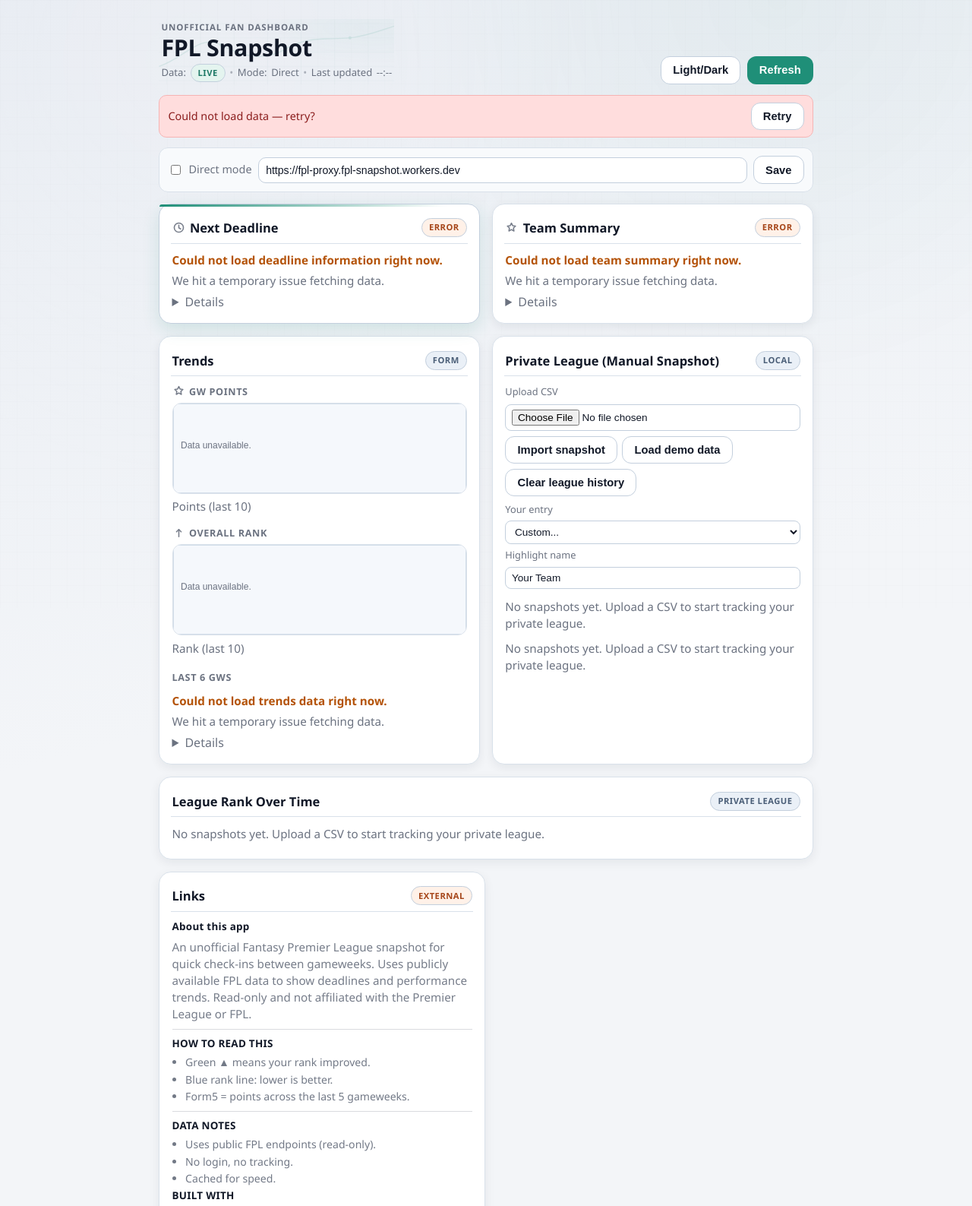
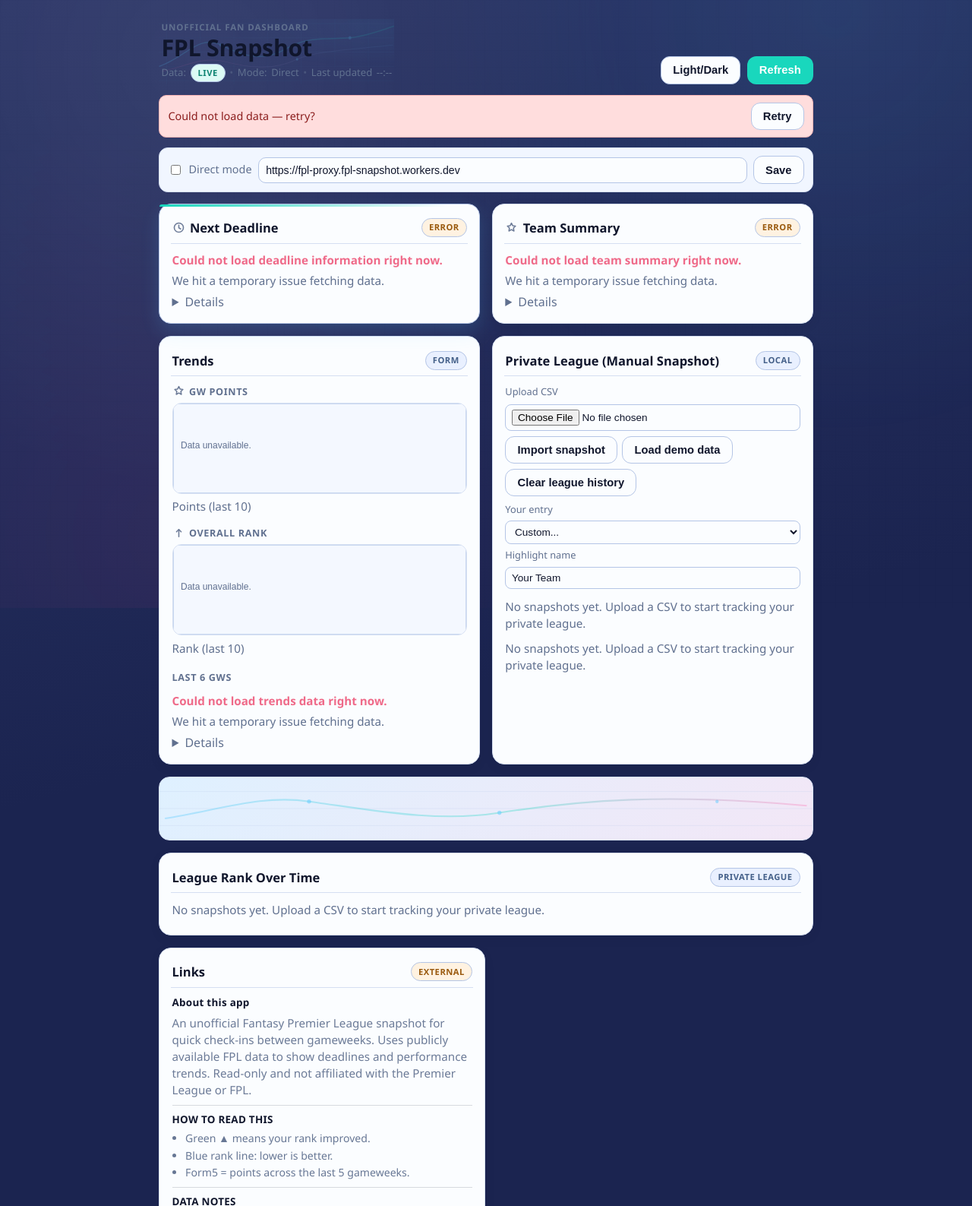
Before and after one commit to haikojo/fpl-snapshot, a plain HTML site: page index.html in a window 1280 px wide. Shown: the top 1587 px of the page at 76% size. Drawn offline with Linux system fonts and the light colour scheme; no server answers.

Commit message:
Add energetic theme with SVG header and section divider

```diff
--- a/index.html
+++ b/index.html
@@ -13,21 +13,31 @@
           <div class="header-artwork" aria-hidden="true">
             <svg viewBox="0 0 560 140" preserveAspectRatio="none">
               <defs>
-                <radialGradient id="hdrGlow" cx="88%" cy="18%" r="55%">
-                  <stop offset="0%" stop-color="currentColor" stop-opacity="0.18" />
-                  <stop offset="100%" stop-color="currentColor" stop-opacity="0" />
+                <radialGradient id="hdrGlow" cx="88%" cy="18%" r="58%">
+                  <stop offset="0%" stop-color="var(--accent-info)" stop-opacity="0.2" />
+                  <stop offset="100%" stop-color="var(--accent-info)" stop-opacity="0" />
                 </radialGradient>
+                <linearGradient id="hdrLineA" x1="0%" y1="0%" x2="100%" y2="0%">
+                  <stop offset="0%" stop-color="var(--accent-info)" stop-opacity="0.78" />
+                  <stop offset="100%" stop-color="var(--accent-primary)" stop-opacity="0.64" />
+                </linearGradient>
+                <linearGradient id="hdrLineB" x1="0%" y1="0%" x2="100%" y2="0%">
+                  <stop offset="0%" stop-color="var(--accent-secondary)" stop-opacity="0.66" />
+                  <stop offset="100%" stop-color="var(--accent-info)" stop-opacity="0.38" />
+                </linearGradient>
               </defs>
               <rect width="560" height="140" fill="url(#hdrGlow)" />
-              <g opacity="0.25" stroke="currentColor" stroke-width="0.7" fill="none">
+              <g opacity="0.24" stroke="currentColor" stroke-width="0.7" fill="none">
                 <path d="M0 18h560M0 46h560M0 74h560M0 102h560M0 130h560" />
                 <path d="M35 0v140M110 0v140M185 0v140M260 0v140M335 0v140M410 0v140M485 0v140" />
               </g>
-              <path d="M18 102 C74 86, 108 38, 156 60 C204 82, 248 94, 300 68 C350 42, 392 50, 444 46 C486 42, 516 30, 546 22" stroke="currentColor" stroke-width="2" fill="none" opacity="0.58" />
-              <g fill="currentColor" opacity="0.6">
+              <path d="M18 102 C74 86, 108 38, 156 60 C204 82, 248 94, 300 68 C350 42, 392 50, 444 46 C486 42, 516 30, 546 22" stroke="url(#hdrLineA)" stroke-width="2.1" fill="none" opacity="0.78" />
+              <path d="M24 112 C70 104, 116 82, 162 92 C214 104, 270 112, 326 88 C368 72, 432 70, 540 60" stroke="url(#hdrLineB)" stroke-width="1.5" fill="none" opacity="0.6" />
+              <g fill="var(--accent-info)" opacity="0.66">
                 <circle cx="156" cy="60" r="3.3" />
                 <circle cx="300" cy="68" r="3.3" />
                 <circle cx="444" cy="46" r="3.3" />
+                <circle cx="326" cy="88" r="2.6" />
               </g>
             </svg>
           </div>
@@ -141,6 +151,27 @@
           </div>
         </section>
 
+        <section class="section-breather card--full" aria-hidden="true">
+          <svg viewBox="0 0 960 88" preserveAspectRatio="none">
+            <defs>
+              <linearGradient id="breatherLine" x1="0%" y1="0%" x2="100%" y2="0%">
+                <stop offset="0%" stop-color="var(--accent-info)" stop-opacity="0.36" />
+                <stop offset="55%" stop-color="var(--accent-primary)" stop-opacity="0.32" />
+                <stop offset="100%" stop-color="var(--accent-secondary)" stop-opacity="0.28" />
+              </linearGradient>
+            </defs>
+            <g stroke="var(--border-strong)" stroke-opacity="0.38" stroke-width="0.7">
+              <path d="M0 20h960M0 44h960M0 68h960" fill="none" />
+            </g>
+            <path d="M8 58 C88 46, 150 24, 220 34 C312 46, 408 64, 500 50 C620 32, 746 22, 952 40" stroke="url(#breatherLine)" stroke-width="2.2" fill="none" />
+            <g fill="var(--accent-info)" opacity="0.48">
+              <circle cx="220" cy="34" r="3" />
+              <circle cx="500" cy="50" r="3" />
+              <circle cx="820" cy="34" r="2.4" />
+            </g>
+          </svg>
+        </section>
+
         <section id="leagueOverviewCard" class="card card--full">
           <div class="card-head">
             <h2>League Rank Over Time</h2>
--- a/styles.css
+++ b/styles.css
@@ -1,73 +1,83 @@
 :root {
   --font-ui: "Segoe UI", Roboto, Helvetica, Arial, sans-serif;
 
-  --bg: #f3f5f8;
-  --bg-accent: #e9edf3;
-  --surface: #ffffff;
-  --surface-soft: #f8fafc;
-  --text: #111827;
-  --muted: #6b7280;
-  --border: #d9e1ea;
-  --border-strong: #c3cfdd;
+  --bg: #1b2450;
+  --bg-accent: #2b3567;
+  --surface: #fbfdff;
+  --surface-soft: #f1f6ff;
+  --text: #10162c;
+  --muted: #60708f;
+  --border: #d5dff2;
+  --border-strong: #b4c5e6;
 
-  --primary: #1f8f78;
-  --primary-hover: #1a7b67;
-  --primary-active: #156454;
-  --danger: #b45309;
+  --accent-primary: #19d7bd;
+  --accent-secondary: #ff5ea8;
+  --accent-info: #58c9ff;
+  --warning: #f3b45b;
+  --danger: #ef6a89;
+
+  --primary: var(--accent-primary);
+  --primary-hover: #12c8ae;
+  --primary-active: #0ea794;
 
   --shadow-page: 0 14px 30px rgba(15, 23, 42, 0.08);
   --shadow-card: 0 4px 14px rgba(15, 23, 42, 0.07);
 
-  --chart-bg: #f5f8fc;
-  --chart-grid: #d2dde9;
-  --chart-points: #1f8f78;
-  --chart-rank: #3b82f6;
+  --chart-bg: #f4f8ff;
+  --chart-grid: #c8d7ef;
+  --chart-points: var(--accent-primary);
+  --chart-rank: var(--accent-info);
 
   --row-alt: #f8fbff;
 
-  --badge-neutral-bg: #eaf0f7;
-  --badge-neutral-text: #4b5f78;
-  --badge-good-bg: #e4f4ef;
-  --badge-good-text: #1f7a67;
-  --badge-warn-bg: #fff1e8;
-  --badge-warn-text: #a6461a;
+  --badge-neutral-bg: #e9f0ff;
+  --badge-neutral-text: #446089;
+  --badge-good-bg: #dcfaf5;
+  --badge-good-text: #0e8472;
+  --badge-warn-bg: #fff2e1;
+  --badge-warn-text: #9a5a0e;
 
-  --ring: rgba(31, 143, 120, 0.24);
+  --ring: rgba(25, 215, 189, 0.28);
 }
 
 html[data-theme="dark"] {
-  --bg: #0d121b;
-  --bg-accent: #151d29;
-  --surface: #121b28;
-  --surface-soft: #182436;
-  --text: #e5ebf5;
-  --muted: #97a5ba;
-  --border: #263548;
-  --border-strong: #344961;
+  --bg: #060b1b;
+  --bg-accent: #0d1533;
+  --surface: #101a33;
+  --surface-soft: #172445;
+  --text: #e8efff;
+  --muted: #9bb0d7;
+  --border: #21335b;
+  --border-strong: #2f4677;
 
-  --primary: #3db59b;
-  --primary-hover: #50c5ac;
-  --primary-active: #2f9a84;
-  --danger: #f59e66;
+  --accent-primary: #2ae7cc;
+  --accent-secondary: #ff6ab2;
+  --accent-info: #5dd7ff;
+  --warning: #f7c16b;
+  --danger: #ff7f9b;
+
+  --primary: var(--accent-primary);
+  --primary-hover: #42edd7;
+  --primary-active: #1bc6ae;
 
   --shadow-page: 0 24px 48px rgba(2, 6, 15, 0.42);
   --shadow-card: 0 8px 18px rgba(2, 6, 15, 0.34);
 
-  --chart-bg: #152133;
-  --chart-grid: #36506e;
-  --chart-points: #5cd2b9;
-  --chart-rank: #78aaff;
+  --chart-bg: #142243;
+  --chart-grid: #355486;
+  --chart-points: var(--accent-primary);
+  --chart-rank: var(--accent-info);
 
   --row-alt: #132338;
 
-  --badge-neutral-bg: #24374f;
-  --badge-neutral-text: #b2c8e8;
-  --badge-good-bg: #19453d;
-  --badge-good-text: #8ae9d6;
-  --badge-warn-bg: #4f3321;
-  --badge-warn-text: #ffcca6;
+  --badge-neutral-bg: #243c67;
+  --badge-neutral-text: #b8cff6;
+  --badge-good-bg: #124f49;
+  --badge-good-text: #88f5e3;
+  --badge-warn-bg: #593718;
+  --badge-warn-text: #ffd5a0;
 
-  --ring: rgba(80, 197, 172, 0.28);
+  --ring: rgba(93, 215, 255, 0.32);
 }
 
 html[data-theme="dark"] .header-artwork {
@@ -99,7 +109,8 @@
 body::before {
   background:
     radial-gradient(circle at 20% 10%, rgba(255, 255, 255, 0.12), transparent 45%),
-    radial-gradient(circle at 80% 0%, rgba(31, 143, 120, 0.08), transparent 40%);
+    radial-gradient(circle at 86% 2%, rgba(88, 201, 255, 0.16), transparent 42%),
+    radial-gradient(circle at 18% 88%, rgba(255, 94, 168, 0.12), transparent 44%);
   opacity: 0.55;
 }
 
@@ -138,8 +149,8 @@
   position: absolute;
   inset: -6px -10px -2px -10px;
   pointer-events: none;
-  color: var(--primary);
-  opacity: 0.2;
+  color: var(--accent-info);
+  opacity: 0.28;
   z-index: 0;
 }
 
@@ -300,11 +311,11 @@
 }
 
 .btn-secondary:hover {
-  background: var(--surface-soft);
+  background: color-mix(in srgb, var(--surface-soft) 72%, var(--accent-info) 28%);
 }
 
 .btn-secondary:active {
-  background: var(--surface-soft);
+  background: color-mix(in srgb, var(--surface-soft) 72%, var(--accent-secondary) 28%);
 }
 
 .cards {
@@ -329,7 +340,7 @@
 
 #deadlineCard {
   border-color: var(--border-strong);
-  box-shadow: 0 8px 22px rgba(31, 143, 120, 0.15);
+  box-shadow: 0 10px 24px rgba(88, 201, 255, 0.16);
   position: relative;
 }
 
@@ -448,15 +459,15 @@
 }
 
 .risk-fill.risk-good {
-  background: #4b9e86;
+  background: var(--accent-primary);
 }
 
 .risk-fill.risk-warn {
-  background: #b26f2a;
+  background: var(--warning);
 }
 
 .risk-fill.risk-danger {
-  background: #b84949;
+  background: var(--danger);
 }
 
 .checklist {
@@ -578,7 +589,7 @@
 }
 
 .card a {
-  color: var(--primary);
+  color: var(--accent-info);
 }
 
 .links-about {
@@ -653,8 +664,8 @@
 }
 
 .badge--danger {
-  background: #ffdede;
-  color: #a12626;
+  background: color-mix(in srgb, var(--danger) 22%, transparent);
+  color: color-mix(in srgb, var(--danger) 74%, #1f0d1a);
 }
 
 .achievements {
@@ -831,7 +842,7 @@
 }
 
 .pl-you-row {
-  background: rgba(31, 143, 120, 0.1);
+  background: rgba(88, 201, 255, 0.14);
 }
 
 .pl-chart-wrap {
@@ -867,6 +878,26 @@
   grid-column: 1 / -1;
   width: min(100%, 430px);
   justify-self: start;
+}
+
+.section-breather {
+  grid-column: 1 / -1;
+  height: 84px;
+  border-radius: 14px;
+  border: 1px solid var(--border);
+  background: linear-gradient(
+    135deg,
+    color-mix(in srgb, var(--surface-soft) 88%, var(--accent-info) 12%) 0%,
+    color-mix(in srgb, var(--surface-soft) 90%, var(--accent-secondary) 10%) 100%
+  );
+  overflow: hidden;
+  pointer-events: none;
+}
+
+.section-breather svg {
+  width: 100%;
+  height: 100%;
+  display: block;
 }
 
 .pl-overview-tools {
```
